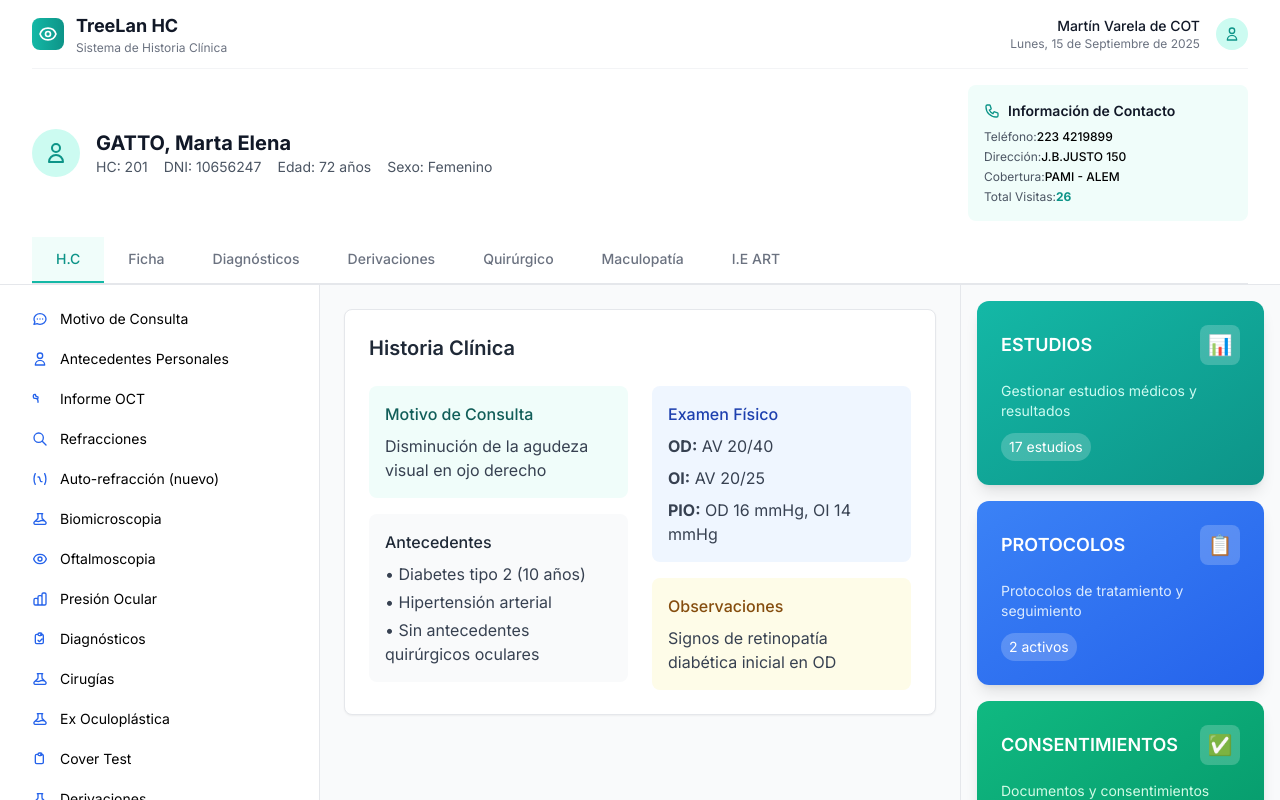
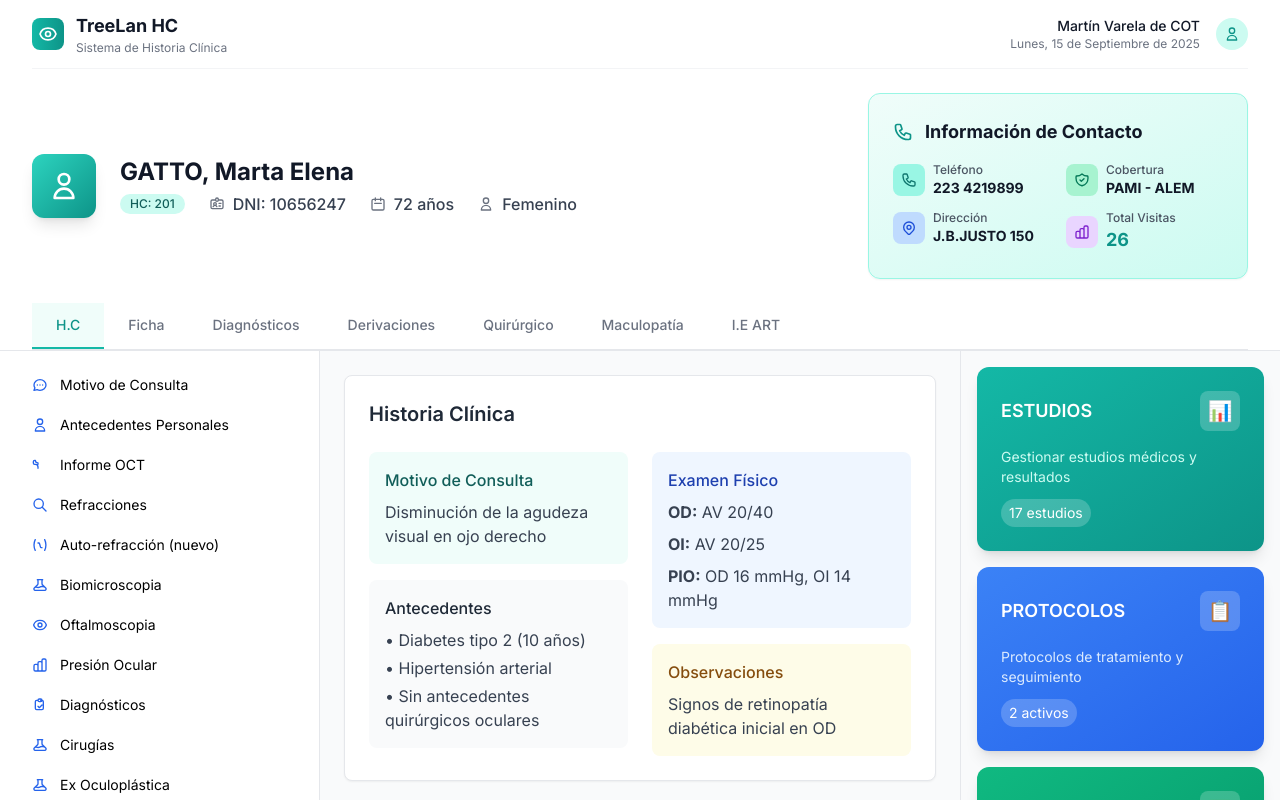
Before and after one commit to Fran-Larrosa-7id/protoHC, an Angular app: page / in a window 1280 px wide. Shown: the top 800 px of the page. Built offline with nearby package versions, Linux system fonts and the light colour scheme.

Commit message:
feat: Enhance patient info section with improved layout and styling

```diff
--- a/src/app/app.html
+++ b/src/app/app.html
@@ -33,40 +33,107 @@
         </div>
       </div>
 
-      <!-- Patient Info Section -->
-      <div class="py-4" *ngIf="patient">
+      <!-- Patient Info Section - Redesigned for better prominence -->
+      <div class="py-6" *ngIf="patient">
         <div class="flex items-center justify-between">
-          <!-- Left: Patient Basic Info -->
-          <div class="flex items-center space-x-4">
-            <div class="w-12 h-12 bg-primary-100 rounded-full flex items-center justify-center">
-              <svg class="w-6 h-6 text-primary-600" fill="none" stroke="currentColor" viewBox="0 0 24 24">
+          <!-- Left: Enhanced Patient Info -->
+          <div class="flex items-center space-x-6">
+            <!-- Patient Avatar -->
+            <div class="w-16 h-16 bg-gradient-to-br from-primary-400 to-primary-600 rounded-xl flex items-center justify-center shadow-lg">
+              <svg class="w-8 h-8 text-white" fill="none" stroke="currentColor" viewBox="0 0 24 24">
                 <path stroke-linecap="round" stroke-linejoin="round" stroke-width="2" d="M16 7a4 4 0 11-8 0 4 4 0 018 0zM12 14a7 7 0 00-7 7h14a7 7 0 00-7-7z"></path>
               </svg>
             </div>
-            <div>
-              <h2 class="text-xl font-bold text-gray-900">{{ patient.name }}</h2>
-              <div class="flex items-center space-x-4 text-sm text-gray-600">
-                <span>HC: {{ patient.hc.split(' - ')[0] }}</span>
-                <span>DNI: {{ patient.dni }}</span>
-                <span>Edad: {{ patient.age }} años</span>
-                <span>Sexo: {{ patient.gender === 'F' ? 'Femenino' : 'Masculino' }}</span>
+
+            <!-- Patient Primary Info -->
+            <div class="space-y-1">
+              <h2 class="text-2xl font-bold text-gray-900">{{ patient.name }}</h2>
+              <div class="flex items-center space-x-6 text-base text-gray-700">
+                <div class="flex items-center space-x-2">
+                  <span class="inline-flex items-center px-2.5 py-0.5 rounded-full text-xs font-medium bg-primary-100 text-primary-800">
+                    HC: {{ patient.hc.split(' - ')[0] }}
+                  </span>
+                </div>
+                <div class="flex items-center space-x-2">
+                  <svg class="w-4 h-4 text-gray-500" fill="none" stroke="currentColor" viewBox="0 0 24 24">
+                    <path stroke-linecap="round" stroke-linejoin="round" stroke-width="2" d="M10 6H5a2 2 0 00-2 2v9a2 2 0 002 2h14a2 2 0 002-2V8a2 2 0 00-2-2h-5m-4 0V5a2 2 0 114 0v1m-4 0a2 2 0 104 0m-5 8a2 2 0 100-4 2 2 0 000 4zm0 0c1.306 0 2.417.835 2.83 2M9 14a3.001 3.001 0 00-2.83 2M15 11h3m-3 4h2"></path>
+                  </svg>
+                  <span class="font-medium">DNI: {{ patient.dni }}</span>
+                </div>
+                <div class="flex items-center space-x-2">
+                  <svg class="w-4 h-4 text-gray-500" fill="none" stroke="currentColor" viewBox="0 0 24 24">
+                    <path stroke-linecap="round" stroke-linejoin="round" stroke-width="2" d="M8 7V3m8 4V3m-9 8h10M5 21h14a2 2 0 002-2V7a2 2 0 00-2-2H5a2 2 0 00-2 2v12a2 2 0 002 2z"></path>
+                  </svg>
+                  <span class="font-medium">{{ patient.age }} años</span>
+                </div>
+                <div class="flex items-center space-x-2">
+                  <svg class="w-4 h-4 text-gray-500" fill="none" stroke="currentColor" viewBox="0 0 24 24">
+                    <path stroke-linecap="round" stroke-linejoin="round" stroke-width="2" d="M16 7a4 4 0 11-8 0 4 4 0 018 0zM12 14a7 7 0 00-7 7h14a7 7 0 00-7-7z"></path>
+                  </svg>
+                  <span class="font-medium">{{ patient.gender === 'F' ? 'Femenino' : 'Masculino' }}</span>
+                </div>
               </div>
             </div>
           </div>
 
-          <!-- Right: Contact Info Card -->
-          <div class="bg-primary-50 rounded-lg p-4 min-w-[280px]">
-            <h3 class="text-sm font-semibold text-gray-900 mb-2 flex items-center">
-              <svg class="w-4 h-4 text-primary-600 mr-2" fill="none" stroke="currentColor" viewBox="0 0 24 24">
+          <!-- Right: Enhanced Contact Info Card -->
+          <div class="bg-gradient-to-br from-primary-50 to-primary-100 rounded-xl p-6 min-w-[380px] border border-primary-200 shadow-sm">
+            <h3 class="text-lg font-bold text-gray-900 mb-4 flex items-center">
+              <svg class="w-5 h-5 text-primary-600 mr-3" fill="none" stroke="currentColor" viewBox="0 0 24 24">
                 <path stroke-linecap="round" stroke-linejoin="round" stroke-width="2" d="M3 5a2 2 0 012-2h3.28a1 1 0 01.948.684l1.498 4.493a1 1 0 01-.502 1.21l-2.257 1.13a11.042 11.042 0 005.516 5.516l1.13-2.257a1 1 0 011.21-.502l4.493 1.498a1 1 0 01.684.949V19a2 2 0 01-2 2h-1C9.716 21 3 14.284 3 6V5z"></path>
               </svg>
               Información de Contacto
             </h3>
-            <div class="space-y-1 text-xs">
-              <div><span class="text-gray-600">Teléfono:</span> <span class="font-medium">{{ patient.phone }}</span></div>
-              <div><span class="text-gray-600">Dirección:</span> <span class="font-medium">{{ patient.address }}</span></div>
-              <div><span class="text-gray-600">Cobertura:</span> <span class="font-medium">{{ patient.coverage }} - {{ patient.plan }}</span></div>
-              <div><span class="text-gray-600">Total Visitas:</span> <span class="font-bold text-primary-600">{{ patient.totalVisits }}</span></div>
+            <div class="grid grid-cols-2 gap-4">
+              <div class="space-y-3">
+                <div class="flex items-center space-x-2">
+                  <div class="w-8 h-8 bg-primary-200 rounded-lg flex items-center justify-center">
+                    <svg class="w-4 h-4 text-primary-700" fill="none" stroke="currentColor" viewBox="0 0 24 24">
+                      <path stroke-linecap="round" stroke-linejoin="round" stroke-width="2" d="M3 5a2 2 0 012-2h3.28a1 1 0 01.948.684l1.498 4.493a1 1 0 01-.502 1.21l-2.257 1.13a11.042 11.042 0 005.516 5.516l1.13-2.257a1 1 0 011.21-.502l4.493 1.498a1 1 0 01.684.949V19a2 2 0 01-2 2h-1C9.716 21 3 14.284 3 6V5z"></path>
+                    </svg>
+                  </div>
+                  <div>
+                    <p class="text-xs text-gray-600 font-medium">Teléfono</p>
+                    <p class="text-sm font-bold text-gray-900">{{ patient.phone }}</p>
+                  </div>
+                </div>
+                <div class="flex items-center space-x-2">
+                  <div class="w-8 h-8 bg-blue-200 rounded-lg flex items-center justify-center">
+                    <svg class="w-4 h-4 text-blue-700" fill="none" stroke="currentColor" viewBox="0 0 24 24">
+                      <path stroke-linecap="round" stroke-linejoin="round" stroke-width="2" d="M17.657 16.657L13.414 20.9a1.998 1.998 0 01-2.827 0l-4.244-4.243a8 8 0 1111.314 0z"></path>
+                      <path stroke-linecap="round" stroke-linejoin="round" stroke-width="2" d="M15 11a3 3 0 11-6 0 3 3 0 016 0z"></path>
+                    </svg>
+                  </div>
+                  <div>
+                    <p class="text-xs text-gray-600 font-medium">Dirección</p>
+                    <p class="text-sm font-bold text-gray-900">{{ patient.address }}</p>
+                  </div>
+                </div>
+              </div>
+              <div class="space-y-3">
+                <div class="flex items-center space-x-2">
+                  <div class="w-8 h-8 bg-emerald-200 rounded-lg flex items-center justify-center">
+                    <svg class="w-4 h-4 text-emerald-700" fill="none" stroke="currentColor" viewBox="0 0 24 24">
+                      <path stroke-linecap="round" stroke-linejoin="round" stroke-width="2" d="M9 12l2 2 4-4m5.618-4.016A11.955 11.955 0 0112 2.944a11.955 11.955 0 01-8.618 3.04A12.02 12.02 0 003 9c0 5.591 3.824 10.29 9 11.622 5.176-1.332 9-6.03 9-11.622 0-1.042-.133-2.052-.382-3.016z"></path>
+                    </svg>
+                  </div>
+                  <div>
+                    <p class="text-xs text-gray-600 font-medium">Cobertura</p>
+                    <p class="text-sm font-bold text-gray-900">{{ patient.coverage }} - {{ patient.plan }}</p>
+                  </div>
+                </div>
+                <div class="flex items-center space-x-2">
+                  <div class="w-8 h-8 bg-purple-200 rounded-lg flex items-center justify-center">
+                    <svg class="w-4 h-4 text-purple-700" fill="none" stroke="currentColor" viewBox="0 0 24 24">
+                      <path stroke-linecap="round" stroke-linejoin="round" stroke-width="2" d="M9 19v-6a2 2 0 00-2-2H5a2 2 0 00-2 2v6a2 2 0 002 2h2a2 2 0 002-2zm0 0V9a2 2 0 012-2h2a2 2 0 012 2v10m-6 0a2 2 0 002 2h2a2 2 0 002-2m0 0V5a2 2 0 012-2h2a2 2 0 012 2v14a2 2 0 01-2 2h-2a2 2 0 01-2-2z"></path>
+                    </svg>
+                  </div>
+                  <div>
+                    <p class="text-xs text-gray-600 font-medium">Total Visitas</p>
+                    <p class="text-lg font-bold text-primary-600">{{ patient.totalVisits }}</p>
+                  </div>
+                </div>
+              </div>
             </div>
           </div>
         </div>
```
